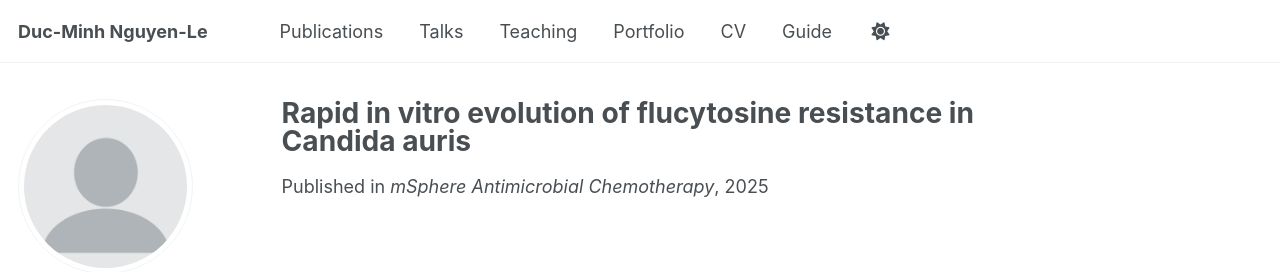
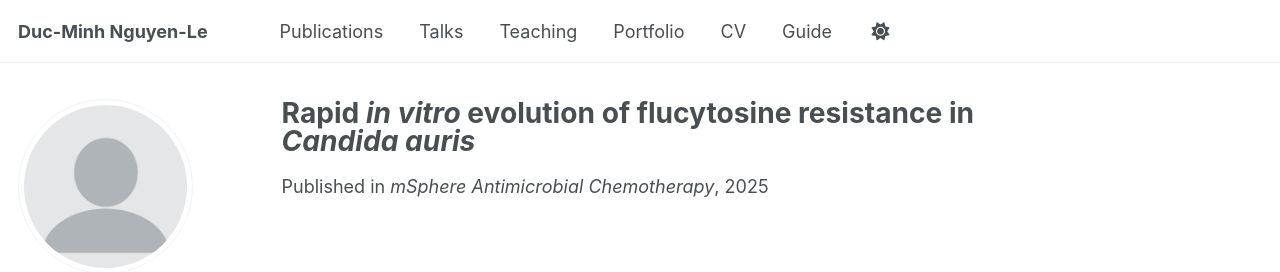
Before and after one commit to ducminhnguyenle/ducminhnguyenle.github.io, a Jekyll site: the page built from _publications/2025-03-18-paper-mSphere.md, in a window 1280 px wide and 900 px high. Shown: the top 272 px of the window. Built offline with Jekyll 4.4.1, drawn with Linux system fonts in a browser that asks for light colours; some web fonts are replaced.

```diff
--- a/_publications/2025-03-18-paper-mSphere.md
+++ b/_publications/2025-03-18-paper-mSphere.md
@@ -1,5 +1,5 @@
 ---
-title: "Rapid in vitro evolution of flucytosine resistance in Candida auris"
+title: "Rapid <i>in vitro</i> evolution of flucytosine resistance in <i>Candida auris</i>"
 collection: publications
 category: manuscripts
 permalink: /publication/2025-03-18-paper-mSphere
```
